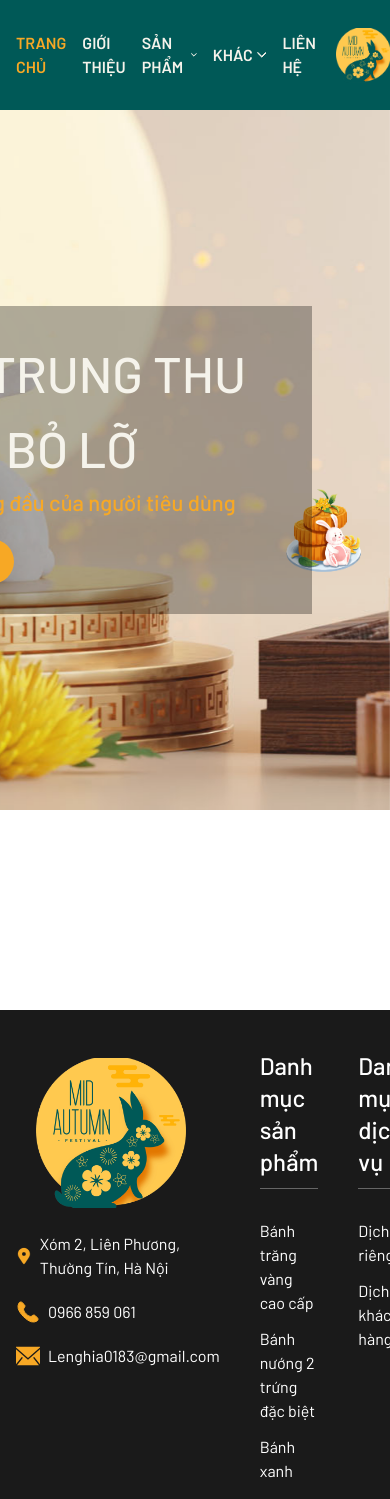
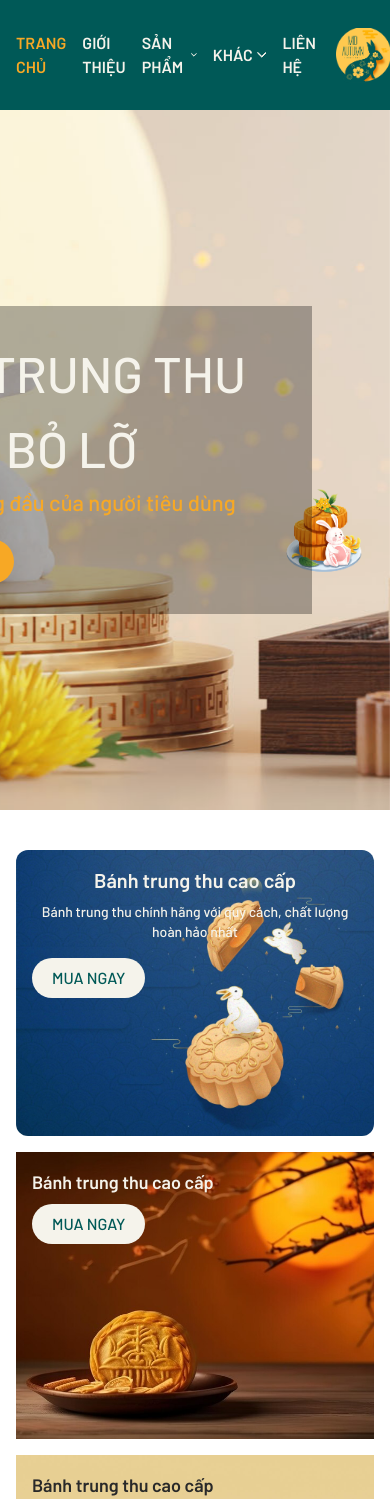
Before and after one commit to lenghia0183/Mid-Autumn, a React (Create React App) app: page / in a window 390 px wide. Shown: the top 1499 px of the page. Built offline with nearby package versions, Linux system fonts and the light colour scheme.

Commit message:
update home page

```diff
--- a/public/locales/vi/translation.json
+++ b/public/locales/vi/translation.json
@@ -1,4 +1,8 @@
 {
+  "common": {
+    "byNow": "MUA NGAY"
+  },
+
   "pageTitle": {
     "home": "TRANG CHỦ",
     "about": "GIỚI THIỆU",
@@ -53,5 +57,14 @@
     "title": "  HƯƠNG VỊ BÁNH TRUNG THU KHÔNG THỂ BỎ LỠ",
     "desc": " Thương hiệu quốc dân là lựa chọn hàng đầu của người tiêu dùng",
     "itemBtn": "SẢN PHẨM"
+  },
+
+  "home": {
+    "section1": {
+      "title1": "Bánh trung thu cao cấp",
+      "desc1": "Bánh trung thu chính hãng với quy cách, chất lượng hoàn hảo nhất",
+      "title2": "Bánh trung thu cao cấp",
+      "title3": "Bánh trung thu cao cấp"
+    }
   }
 }
--- a/src/asset/images/index.js
+++ b/src/asset/images/index.js
@@ -8,6 +8,8 @@ import slide2 from "./slide-2.jpg";
 import slide3 from "./slide-3.jpg";
 import childrenBanner1 from "./children-banner-1.png";
 import childrenBanner2 from "./children-banner-2.png";
+import home1 from "./home-1.jpg";
+import home2 from "./home-2.jpg";
 
 const images = {
   logo,
@@ -20,6 +22,8 @@ const images = {
   slide3,
   childrenBanner1,
   childrenBanner2,
+  home1,
+  home2,
 };
 
 export default images;
--- a/src/components/Button/index.js
+++ b/src/components/Button/index.js
@@ -27,22 +27,24 @@ const Button = ({
   to,
   ...props
 }) => {
+  const isLink = Boolean(to || href);
+
   const baseClasses =
-    "rounded focus:outline-none transition duration-200 flex items-center justify-center cursor-pointer";
+    "rounded focus:outline-none transition duration-500 flex w-fit items-center justify-center cursor-pointer";
   const sizeClasses = {
     small: "px-2 py-1 text-sm",
     medium: "px-5 py-2 text-base",
     large: "px-7 py-3 text-lg",
     zeroPadding: "p-0",
   };
-  const defaultTextContainedColor = "text-white";
-  const defaultBgContainedColor = "bg-blue-500";
-  const defaultBgHoverContainedColor = "hover:bg-blue-300";
+  const defaultTextContainedColor = isLink ? "text-blue" : "text-white";
+  const defaultBgContainedColor = isLink ? "" : "bg-blue-500";
+  const defaultBgHoverContainedColor = isLink ? "" : "hover:bg-blue-300";
 
   const defaultTextColor = "text-blue-500";
   const defaultBorderColor = "border-blue-500";
   const defaultBgHoverColor = "hover:bg-blue-200";
-  const defaultLinkColor = "text-blue-500 hover:text-blue-500";
+  const defaultLinkColor = "text-blue-500";
 
   const { textColor: newTextColor } = useColorClasses({ textColor });
   const { bgHoverColor: newBgHoverColor } = useColorClasses({ bgHoverColor });
@@ -68,36 +70,29 @@ const Button = ({
       newTextColor || defaultTextColor,
       newBgHoverColor || defaultBgHoverColor
     ),
+  };
 
-    link: clsx(
-      "hover:underline",
-      newTextColor || defaultLinkColor,
-      newBgHoverColor || "",
-      newBorderColor || ""
-    ),
-
-    a: clsx(
-      "hover:underline",
-      newTextColor || defaultLinkColor,
-      newBgHoverColor || "",
-      newBorderColor || ""
-    ),
-  };
+  const linkClass = clsx(
+    // "hover:underline",
+    newTextColor || defaultLinkColor,
+    newBgHoverColor || "",
+    newBorderColor || "",
+    newBgColor || ""
+  );
 
   const classes = clsx(
     baseClasses,
     sizeClasses[size],
     {
-      [variantClasses[variant]]: !to && !href,
-      "px-0 py-0": to || href,
-      [variantClasses["link"]]: to,
-      [variantClasses["a"]]: href,
+      [variantClasses[variant]]: variant,
+      [linkClass]: isLink,
       "opacity-50 cursor-not-allowed": disabled || loading,
       "rounded-full": rounded,
       "w-full": full,
     },
     className
   );
+
   const ButtonComponent = to ? Link : href ? "a" : "button";
 
   const content = () => (
--- a/src/components/Footer/index.js
+++ b/src/components/Footer/index.js
@@ -62,6 +62,7 @@ const Footer = ({
             <Button
               to={PATH.HOME}
               size="zeroPadding"
+              textColor="white"
               className="hover:text-yellow"
             >
               {t("footer.itemList.item1")}
@@ -70,6 +71,7 @@ const Footer = ({
             <Button
               to={PATH.HOME}
               size="zeroPadding"
+              textColor="white"
               className="hover:text-yellow "
             >
               {t("footer.itemList.item2")}
@@ -78,6 +80,7 @@ const Footer = ({
             <Button
               to={PATH.HOME}
               size="zeroPadding"
+              textColor="white"
               className="hover:text-yellow "
             >
               {t("footer.itemList.item3")}
@@ -86,6 +89,7 @@ const Footer = ({
             <Button
               to={PATH.HOME}
               size="zeroPadding"
+              textColor="white"
               className="hover:text-yellow "
             >
               {t("footer.itemList.item4")}
@@ -94,6 +98,7 @@ const Footer = ({
             <Button
               to={PATH.HOME}
               size="zeroPadding"
+              textColor="white"
               className="hover:text-yellow "
             >
               {t("footer.itemList.item5")}
@@ -102,6 +107,7 @@ const Footer = ({
             <Button
               to={PATH.HOME}
               size="zeroPadding"
+              textColor="white"
               className="hover:text-yellow"
             >
               {t("footer.itemList.item6")}
@@ -119,6 +125,7 @@ const Footer = ({
             <Button
               to={PATH.HOME}
               size="zeroPadding"
+              textColor="white"
               className="hover:text-yellow "
             >
               {t("footer.serviceList.service1")}
@@ -127,6 +134,7 @@ const Footer = ({
             <Button
               to={PATH.HOME}
               size="zeroPadding"
+              textColor="white"
               className="hover:text-yellow "
             >
               {t("footer.serviceList.service2")}
--- a/src/pages/Home/index.js
+++ b/src/pages/Home/index.js
@@ -4,6 +4,9 @@ import { useTranslation } from "react-i18next";
 import Header from "./../../components/Header";
 import Footer from "./../../components/Footer";
 import Banner from "../../components/Banner";
+import images from "../../asset/images";
+import Button from "../../components/Button";
+import { PATH } from "../../constants/path";
 
 const Home = () => {
   const { t } = useTranslation();
@@ -12,7 +15,106 @@ const Home = () => {
     <>
       <Header />
       <Banner />
-      <div className="py-[100px]"></div>
+      <div className="py-10 md:py-20">
+        <section className="container grid grid-cols-1 md:grid-cols-3 grid-rows-2 gap-4">
+          {/* The first div spans 2 columns and 2 rows */}
+          <div className="col-span-1 md:col-span-2 row-span-1 md:row-span-2 overflow-hidden rounded-xl relative">
+            <div className="relative w-full aspect-[5/4] overflow-hidden">
+              {/* Phần tử chứa hình ảnh */}
+              <div
+                className="absolute inset-0 transform scale-100 hover:scale-110 duration-500"
+                style={{
+                  backgroundImage: `url(${images.home1})`,
+                  backgroundSize: "cover",
+                  backgroundPosition: "center",
+                }}
+              />
+
+              {/* Phần tử chứa nội dung */}
+              <div className="absolute p-4 md:p-6 text-center md:text-left">
+                <h2 className="text-xl md:text-3xl font-semibold text-white">
+                  {t("home.section1.title1")}
+                </h2>
+                <p className="text-sm md:text-lg font-medium text-white mt-2">
+                  {t("home.section1.desc1")}
+                </p>
+                <Button
+                  rounded
+                  to={PATH.HOME}
+                  bgColor="white"
+                  textColor="emerald"
+                  className="font-medium mt-4"
+                  bgHoverColor="yellow"
+                >
+                  {t("common.byNow")}
+                </Button>
+              </div>
+            </div>
+          </div>
+
+          {/* Second div occupies the remaining first row, first column */}
+          <div className="relative w-full aspect-[5/4] overflow-hidden">
+            {/* Phần tử chứa hình ảnh */}
+            <div
+              className="absolute inset-0 transform scale-100 hover:scale-110 duration-500"
+              style={{
+                backgroundImage: `url(${images.home2})`,
+                backgroundSize: "cover",
+                backgroundPosition: "center",
+              }}
+            />
+
+            {/* Phần tử chứa nội dung */}
+            <div className="absolute p-4 md:p-6 text-center">
+              <h2 className="text-lg md:text-xl font-semibold text-white">
+                {t("home.section1.title2")}
+              </h2>
+
+              <Button
+                rounded
+                to={PATH.HOME}
+                bgColor="white"
+                textColor="emerald"
+                className="font-medium mt-2"
+                bgHoverColor="yellow"
+              >
+                {t("common.byNow")}
+              </Button>
+            </div>
+          </div>
+
+          {/* Third div occupies the remaining second row, second column */}
+          <div className="relative w-full aspect-[5/4] overflow-hidden">
+            {/* Phần tử chứa hình ảnh */}
+            <div
+              className="absolute inset-0 transform scale-100 hover:scale-110 duration-500"
+              style={{
+                backgroundImage: `url(${images.slide3})`,
+                backgroundSize: "cover",
+                backgroundPosition: "center",
+              }}
+            />
+
+            {/* Phần tử chứa nội dung */}
+            <div className="absolute p-4 md:p-6 text-center">
+              <h2 className="text-lg md:text-xl font-semibold text-dark">
+                {t("home.section1.title3")}
+              </h2>
+
+              <Button
+                rounded
+                to={PATH.HOME}
+                bgColor="white"
+                textColor="emerald"
+                className="font-medium mt-2"
+                bgHoverColor="yellow"
+              >
+                {t("common.byNow")}
+              </Button>
+            </div>
+          </div>
+        </section>
+      </div>
       <Footer />
     </>
   );
--- a/src/pages/Test/index.js
+++ b/src/pages/Test/index.js
@@ -8,7 +8,7 @@ const Test = () => {
       <Header />
       {/* Rest of your app */}
       <div className="h-screen"></div>
-      <Footer />
+      {/* <Footer /> */}
     </div>
   );
 };
```
Also changed, not shown: public/locales/en/translation.json (+37 -18 lines), public/locales/jp/translation.json (+30 -10 lines), public/locales/zh/translation.json (+34 -14 lines), src/asset/images/home-1.jpg (added), src/asset/images/home-2.jpg (added).
